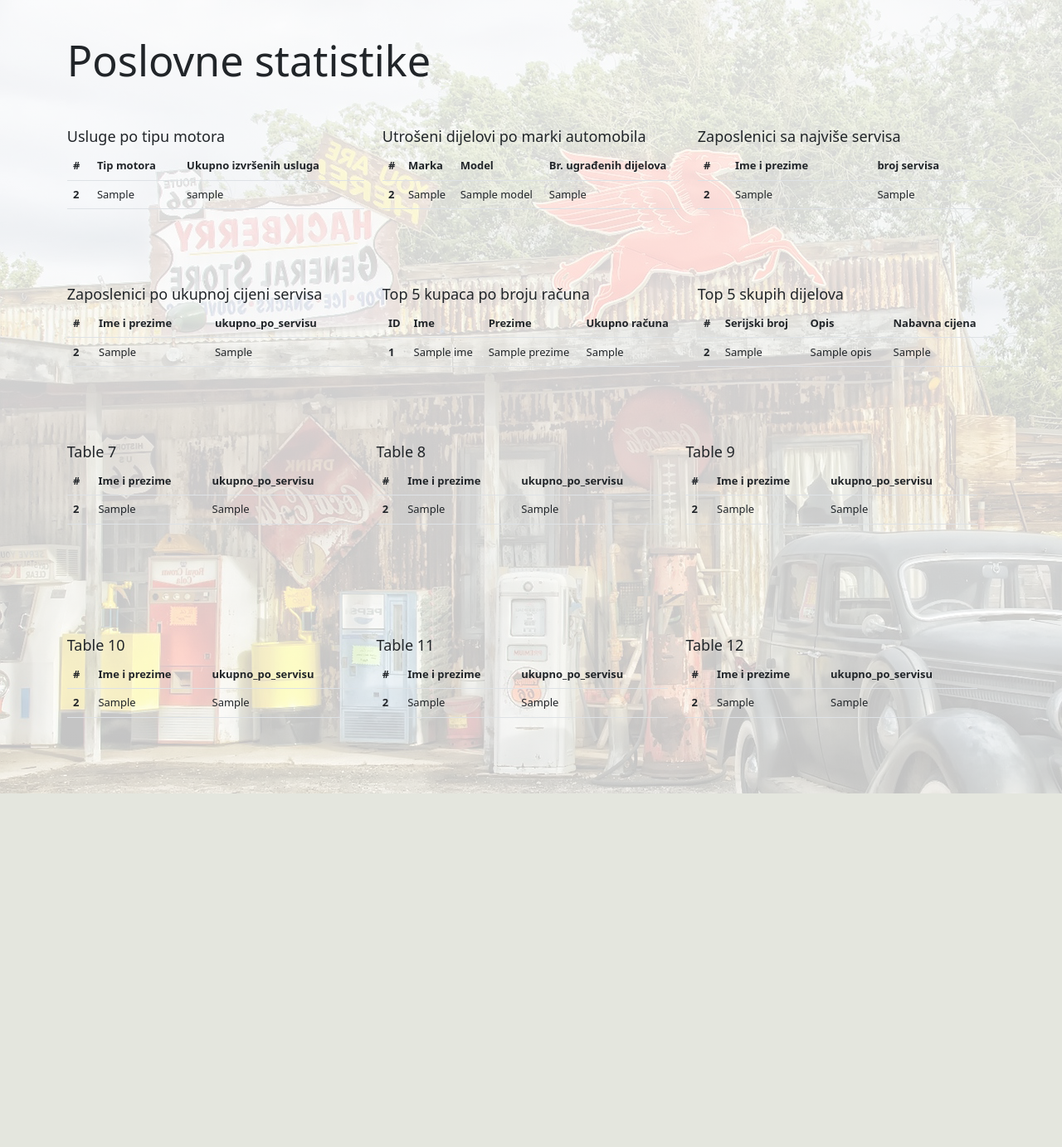
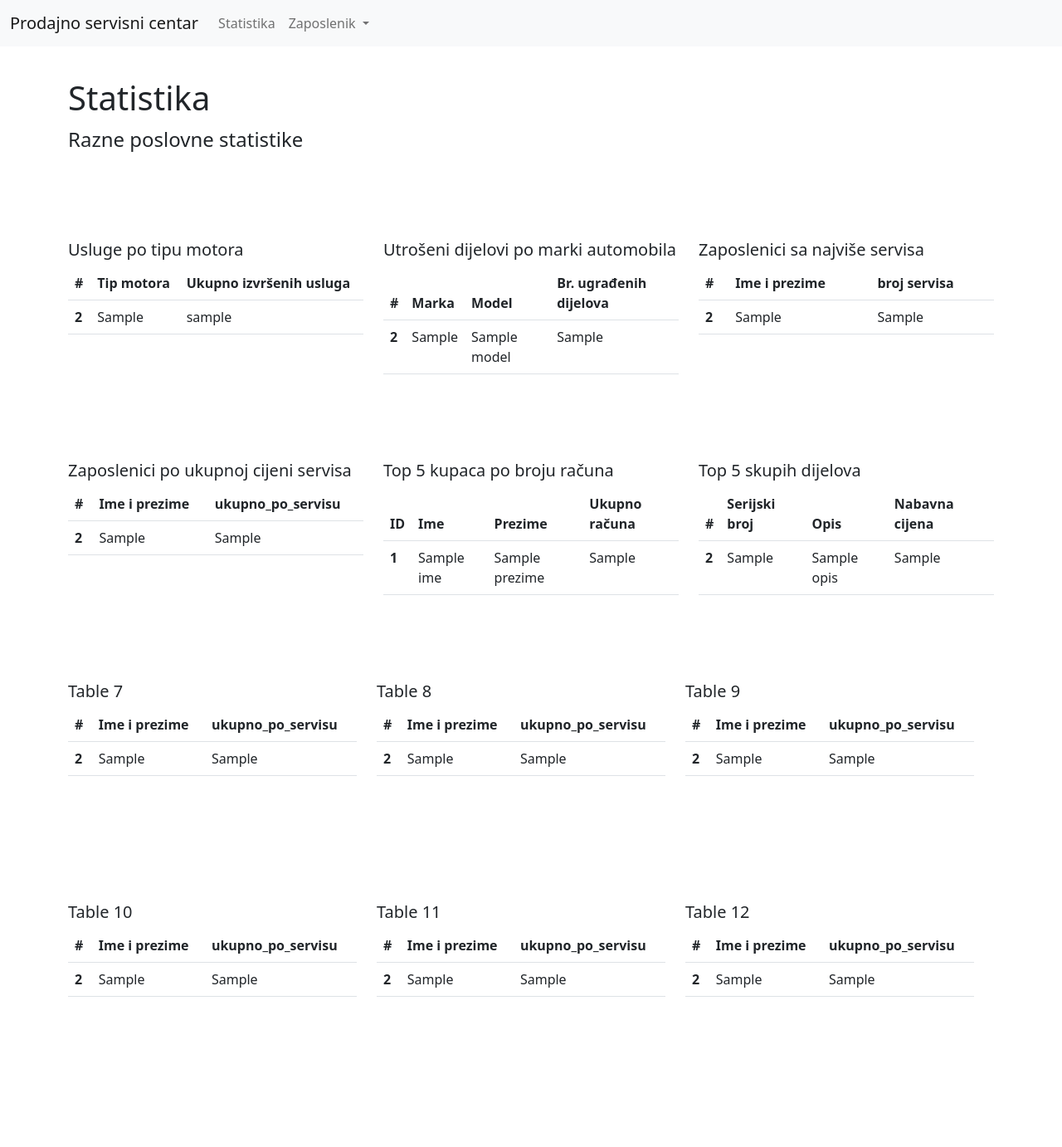
Before and after one commit to NevenDavidovic/Prodajno_servisni_centar, a Flask app: template templates/administracija-statistika.html in a window 1280 px wide. Shown: the whole page at 83% size. Before the commit the page ends 956 px from the top, so only its background shows below. Run offline with Flask 2, Linux system fonts and the light colour scheme; the template is opened without the code that fills it: most values are stand-ins (such as "Sample title", 1, 10 or a date in 2020).

Commit message:
statistika u administracija-base

```diff
--- a/static/administracija.css
+++ b/static/administracija.css
@@ -20,3 +20,12 @@
 #form-button {
     margin-top: 10px;
 }
+
+.credit {
+    opacity: 0;
+    transition: all .5s;
+}
+
+.col:hover .credit {
+    opacity: 1;
+}
--- a/templates/administracija-statistika.html
+++ b/templates/administracija-statistika.html
@@ -1,31 +1,19 @@
-<!DOCTYPE html>
-<html lang="en">
-<head>
-    <meta charset="UTF-8">
-    <meta http-equiv="X-UA-Compatible" content="IE=edge">
-    <meta name="viewport" content="width=device-width, initial-scale=1.0">
-    <title>Statistike</title>
-    <link href="https://cdn.jsdelivr.net/npm/bootstrap@5.2.3/dist/css/bootstrap.min.css" rel="stylesheet" integrity="sha384-rbsA2VBKQhggwzxH7pPCaAqO46MgnOM80zW1RWuH61DGLwZJEdK2Kadq2F9CUG65" crossorigin="anonymous">
+{% extends "administracija-base.html" %}
+{% block head %}
+<title>Statistika | PSC</title>
+{% endblock %}
 
-<style>
-  * {
-    font-size: 0.9rem;
-  }
-  .credit {
-    opacity:0;
-    transition:all .5s;
-  }
-  .col:hover .credit {
-    opacity: 1;
-  }
-  body {
-    background-image: linear-gradient(to bottom, rgb(255 255 255 / 86%), rgb(255 255 255 / 76%)),url(/static/images/PSC-banner.jpg);
-    }
-</style>
-</head>
-<body>
-    <div class="container pt-5">
-        <h1 class="display-4"> Poslovne statistike</h1>
+{% block body %}
+
+<div class="container" id="c-global">
+
+  <div class="row" id="h-global">
+    <div class="col">
+      <h1>Statistika</h1>
+      <p class="fs-4">Razne poslovne statistike</p>
+    </div>
+  </div>
+
   <!-- ROW 1 -->
   <div class="row py-5">
     <!-- table 1 -->
@@ -352,6 +340,5 @@
   </div>
   <!-- end of container -->
 
-    <script src="https://cdn.jsdelivr.net/npm/bootstrap@5.2.3/dist/js/bootstrap.bundle.min.js" integrity="sha384-kenU1KFdBIe4zVF0s0G1M5b4hcpxyD9F7jL+jjXkk+Q2h455rYXK/7HAuoJl+0I4" crossorigin="anonymous"></script>
-</body>
-</html>
+
+  {% endblock %}
```
Lines whose indentation alone changed are shown as unchanged.
